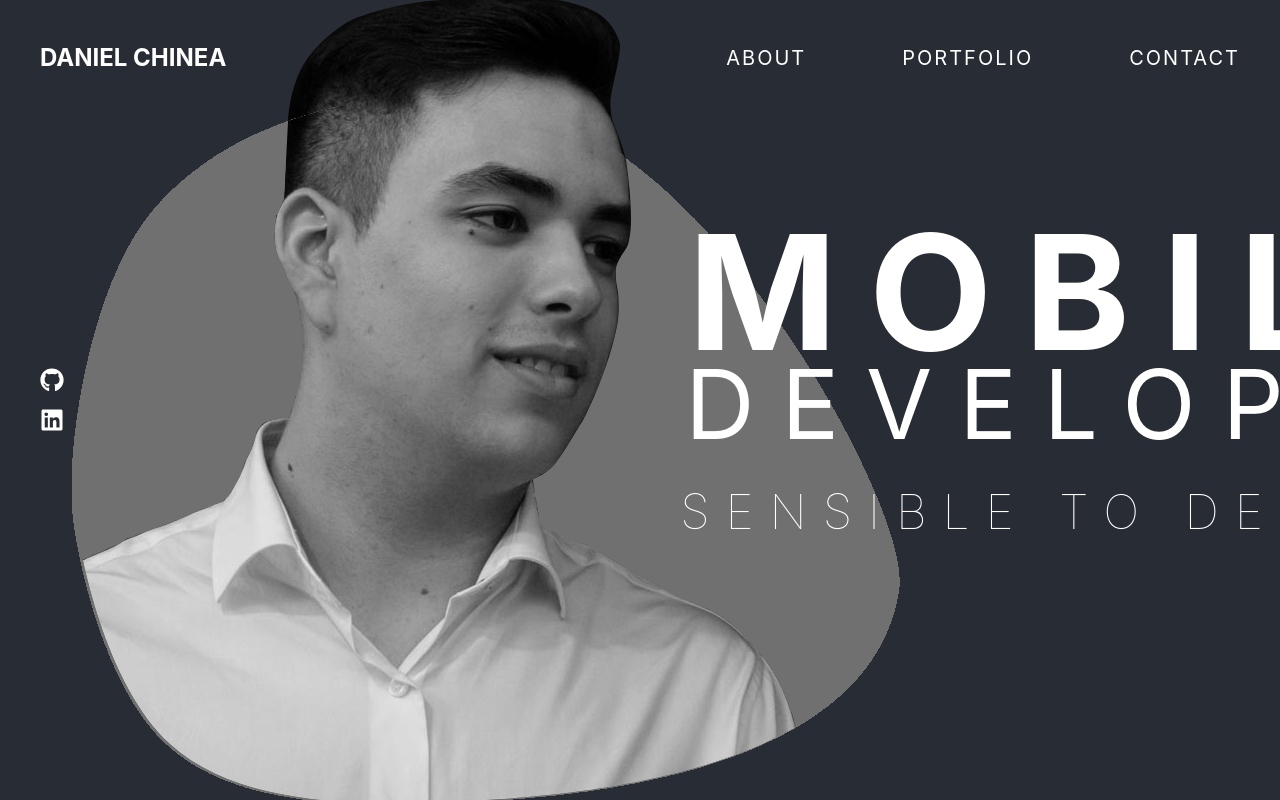
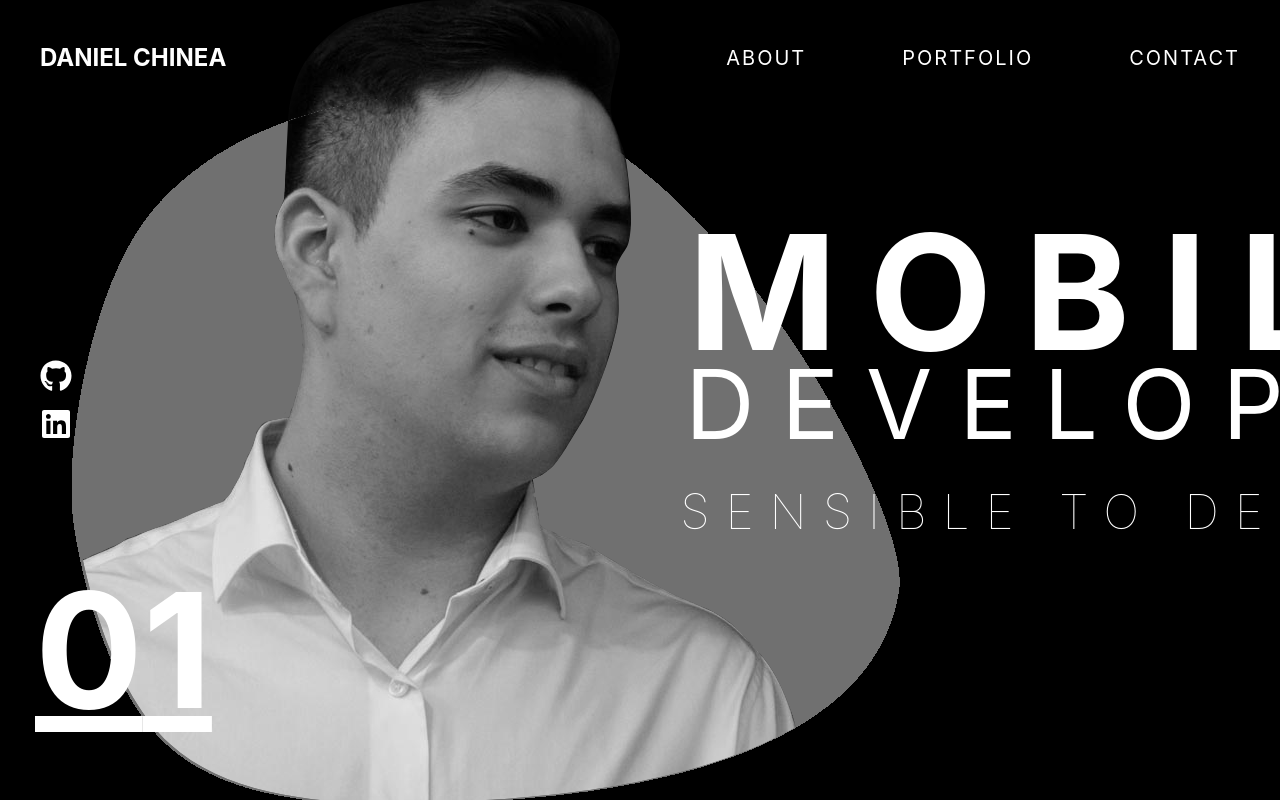
Before and after one commit to DanielChineaDev/WebPorfolio, a Next.js app: page / in a window 1280 px wide. Built offline with nearby package versions, Linux system fonts and the light colour scheme.

Commit message:
Now the transition between screens works correctly and the page indicator works correctly

```diff
--- a/src/app/page.tsx
+++ b/src/app/page.tsx
@@ -1,4 +1,3 @@
-// src/app/page.tsx
 "use client";
 
 import React, { useState, useEffect } from "react";
@@ -6,51 +5,61 @@ import HeroSection from "@/components/HeroSection";
 import NextSection from "@/components/NextSection";
 import ProjectsSection from "@/components/ProjectsSection";
 import PageIndicator from "@/components/PageIndicator";
-import styles from "@/styles/Pages.module.css";
+import styles from "@/styles/page.module.css";
 
-const HomePage: React.FC = () => {
-  const [currentPage, setCurrentPage] = useState(1);
-
+const Home: React.FC = () => {
+  const [currentPage, setCurrentPage] = useState(0);
   const totalPages = 4; // Total de secciones/páginas
+  let isThrottled = false;
 
   useEffect(() => {
-    const handleScroll = () => {
-      const sections = document.querySelectorAll(".section");
-      const scrollPosition = window.scrollY + window.innerHeight / 2;
+    const handleScroll = (event: WheelEvent) => {
+      if (isThrottled) return;
 
-      sections.forEach((section, index) => {
-        if (
-          section.offsetTop <= scrollPosition &&
-          section.offsetTop + section.clientHeight > scrollPosition
-        ) {
-          setCurrentPage(index + 1);
-        }
-      });
+      if (event.deltaY > 0 || event.deltaX > 0) {
+        setCurrentPage((prevPage) => Math.min(prevPage + 1, totalPages - 1));
+      } else {
+        setCurrentPage((prevPage) => Math.max(prevPage - 1, 0));
+      }
+
+      isThrottled = true;
+      setTimeout(() => {
+        isThrottled = false;
+      }, 800); // Aumenta el tiempo de throttling para evitar cambios rápidos
     };
 
-    window.addEventListener("scroll", handleScroll);
+    window.addEventListener("wheel", handleScroll, { passive: false });
+
     return () => {
-      window.removeEventListener("scroll", handleScroll);
+      window.removeEventListener("wheel", handleScroll);
     };
-  }, []);
+  }, [totalPages]);
 
   return (
-    <main>
-      <div className={styles.section} style={{ backgroundColor: "#282c34" }}>
+    <div className={styles.container}>
+      <div
+        className={`${styles.section} ${currentPage === 0 ? styles.visible : styles.hidden} ${styles.section0}`}
+      >
         <HeroSection />
       </div>
-      <div className={styles.section} style={{ backgroundColor: "#61dafb" }}>
+      <div
+        className={`${styles.section} ${currentPage === 1 ? styles.visible : styles.hidden} ${styles.section1}`}
+      >
         <NextSection />
       </div>
-      <div className={styles.section}>
+      <div
+        className={`${styles.section} ${currentPage === 2 ? styles.visible : styles.hidden} ${styles.section2}`}
+      >
         <ProjectsSection />
       </div>
-      <div className={styles.section} style={{ backgroundColor: "#20232a" }}>
+      <div
+        className={`${styles.section} ${currentPage === 3 ? styles.visible : styles.hidden} ${styles.section3}`}
+      >
         <h1>Sección 4</h1>
       </div>
-      <PageIndicator currentPage={currentPage} totalPages={totalPages} />
-    </main>
+      <PageIndicator currentPage={currentPage + 1} />
+    </div>
   );
 };
 
-export default HomePage;
+export default Home;
--- a/src/components/PageIndicator.tsx
+++ b/src/components/PageIndicator.tsx
@@ -1,20 +1,16 @@
 "use client";
 
 import React from "react";
-import styles from "@/styles/Pages.module.css";
+import styles from "@/styles/PageIndicator.module.css";
 
 interface PageIndicatorProps {
   currentPage: number;
-  totalPages: number;
 }
 
-const PageIndicator: React.FC<PageIndicatorProps> = ({
-  currentPage,
-  totalPages,
-}) => {
+const PageIndicator: React.FC<PageIndicatorProps> = ({ currentPage }) => {
   return (
     <div className={styles.pageIndicator}>
-      <span>{currentPage}</span>/<span>{totalPages}</span>
+      <span>0{currentPage}</span>
     </div>
   );
 };
--- a/src/components/ProjectsSection.tsx
+++ b/src/components/ProjectsSection.tsx
@@ -2,7 +2,7 @@
 
 import React from "react";
 import { useInView } from "react-intersection-observer";
-import styles from "@/styles//ProjectsSection.module.css";
+import styles from "@/styles/ProjectsSection.module.css";
 
 interface Project {
   title: string;
--- a/src/components/SocialLinks.tsx
+++ b/src/components/SocialLinks.tsx
@@ -4,12 +4,12 @@ import { FaGithub, FaLinkedin } from 'react-icons/fa';
 
 const SocialLinks = () => {
   return (
-    <div style={{ position: 'absolute', top: '50%', transform: 'translateY(-50%)', left: '2.5rem' }}>
+    <div style={{ position: 'absolute', top: '50%', transform: 'translateY(-50%)', left: '2.5rem', zIndex: 3 }}>
       <a href="https://github.com/DanielChineaDev" style={{ display: 'block', margin: '1rem 0' }}>
-        <FaGithub size="1.5rem" color="#fff" />
+        <FaGithub size="2rem" color="#fff" />
       </a>
       <a href="https://www.linkedin.com/in/josedanielchinea/" style={{ display: 'block', margin: '1rem 0' }}>
-        <FaLinkedin size="1.5rem" color="#fff" />
+        <FaLinkedin size="2rem" color="#fff" />
       </a>
     </div>
   );
--- /dev/null
+++ b/src/styles/Page.module.css
@@ -0,0 +1,37 @@
+.container {
+  height: 100vh;
+  width: 100vw;
+  position: relative;
+  overflow: hidden;
+}
+
+.section {
+  height: 100vh;
+  width: 100vw;
+  display: flex;
+  align-items: center;
+  justify-content: center;
+  color: #fff;
+  font-size: 2em;
+  position: absolute;
+  top: 0;
+  left: 0;
+  opacity: 0;
+  transition: opacity .3s ease-in-out;
+  z-index: 0;
+}
+
+.section.visible {
+  opacity: 1;
+  z-index: 1; /* Asegura que la sección visible esté por encima */
+}
+
+.section.hidden {
+  opacity: 0;
+  z-index: 0; /* Asegura que las secciones ocultas estén debajo */
+}
+
+.section0 { background-color: #000; }
+.section1 { background-color: #000; }
+.section2 { background-color: #000; }
+.section3 { background-color: #000; }
--- a/src/styles/PageIndicator.module.css
+++ b/src/styles/PageIndicator.module.css
@@ -2,11 +2,11 @@
     position: fixed;
     bottom: 20px;
     left: 20px;
-    background-color: rgba(0, 0, 0, 0.7);
     color: #fff;
     padding: 10px 15px;
     border-radius: 5px;
-    font-size: 1.2em;
+    font-size: 10rem;
     font-weight: bold;
-    z-index: 1000;
+    z-index: 2;
+    text-decoration: underline;
   }
--- a/src/styles/Pages.module.css
+++ /dev/null
@@ -1,8 +0,0 @@
-.section {
-    height: 100vh;
-    display: flex;
-    align-items: center;
-    justify-content: center;
-    color: #fff;
-    font-size: 2em;
-  }
--- a/src/styles/globals.css
+++ b/src/styles/globals.css
@@ -6,13 +6,11 @@
 body, html, #__next {
   margin: 0;
   padding: 0;
+  overflow: hidden;
   height: 100%;
-  width: 100%;
-  overflow-x: hidden; /* Evita el scroll vertical */
 }
 
 body {
-  margin: 0;
   font-family: -apple-system, BlinkMacSystemFont, 'Segoe UI', Roboto, 'Helvetica Neue', Arial, sans-serif;
   background-color: #000;
   color: #fff;
```
